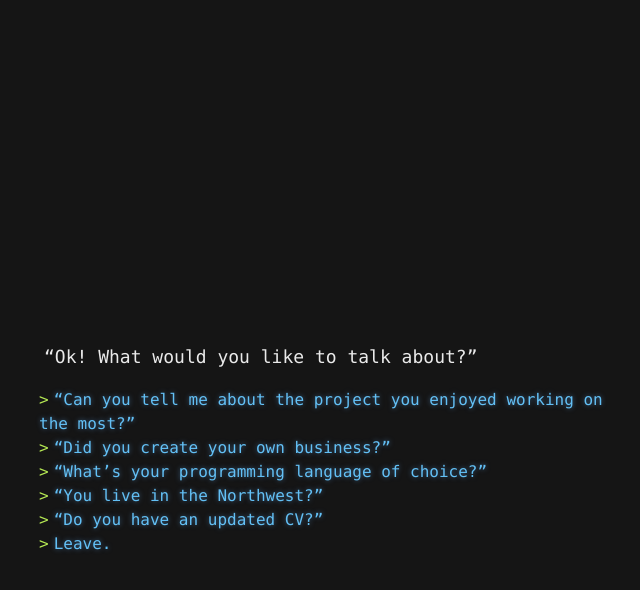
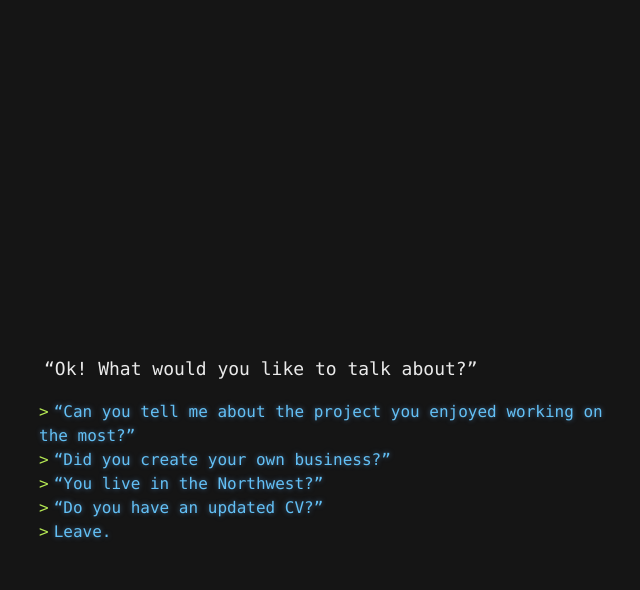
Before and after one commit to yvesgurcan/adventure, a Jekyll site: the page built from job-2.md, in a window 1280 px wide. Shown: the top 590 px of the page, without its empty margins (301-941 px from the left). Built offline with Jekyll 4.4.1, drawn with Linux system fonts in a browser that asks for light colours; our own code applies the rules of GitHub Pages for plain Markdown files.

Commit message:
Update job-2.md

```diff
--- a/job-2.md
+++ b/job-2.md
@@ -2,7 +2,6 @@
 
 - ["Can you tell me about the project you enjoyed working on the most?"](skillbuilder.md)
 - ["Did you create your own business?"](parallel45.md)
-- ["What's your programming language of choice?"](stack.md)
 - ["You live in the Northwest?"](where.md)
 - ["Do you have an updated CV?"](resume.md)
 - [Leave.](leave.md)
```
